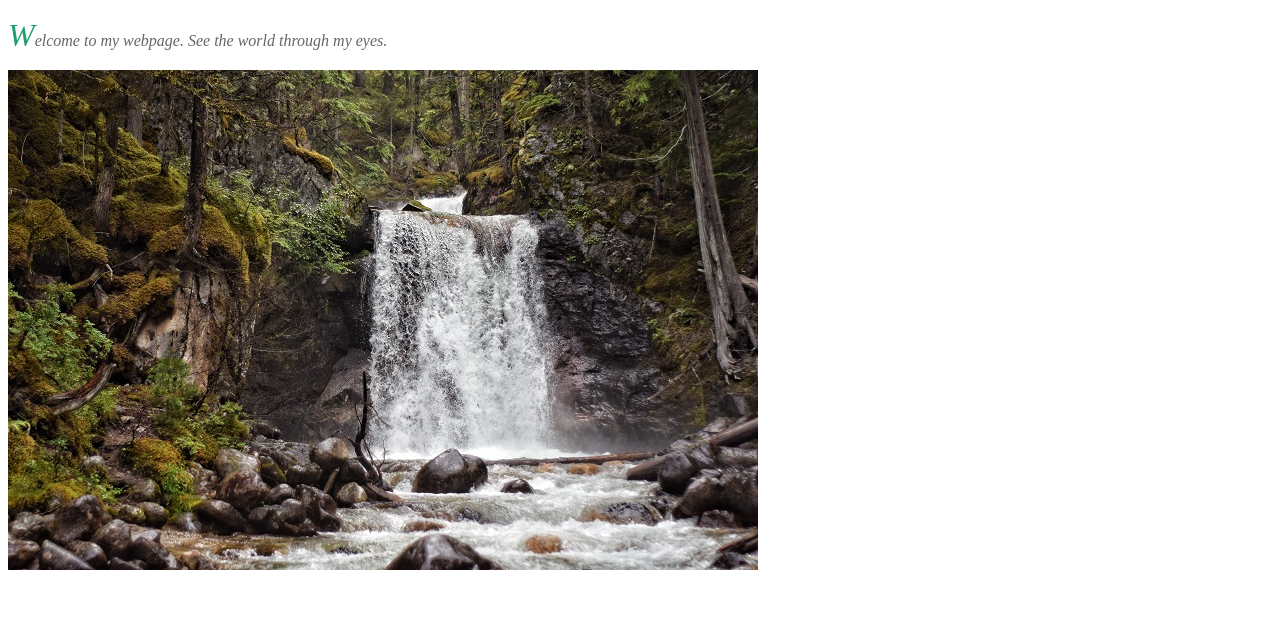
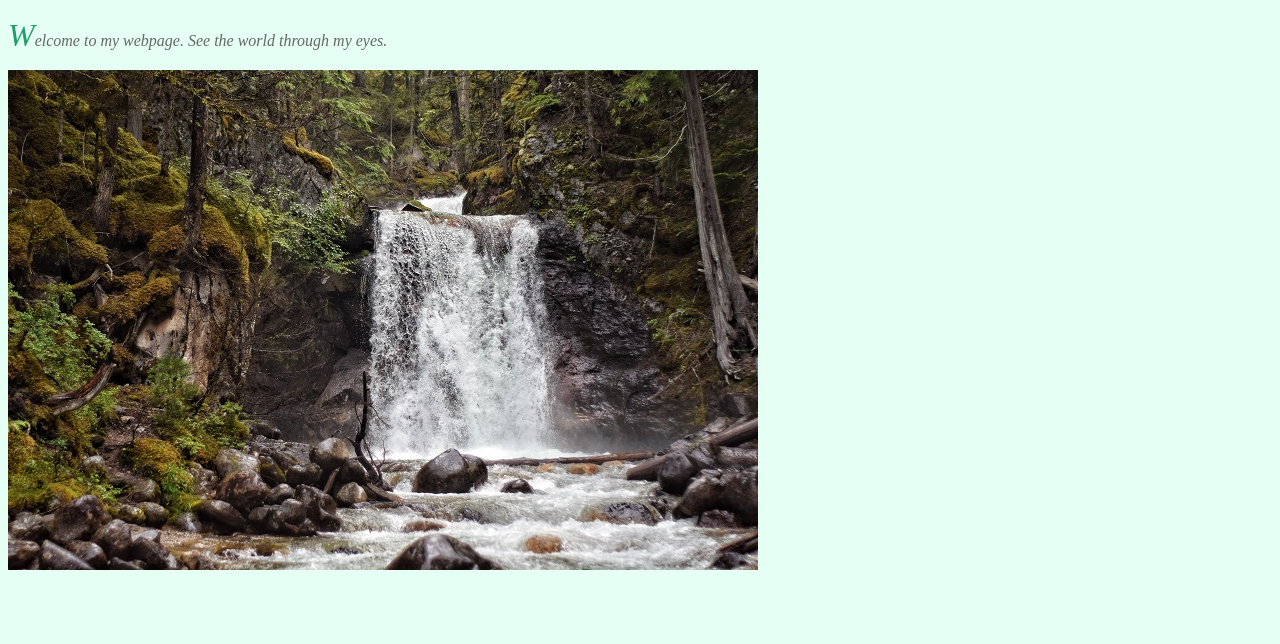
Before and after one commit to idemab/idemab.github.io, a plain HTML site: page index.html in a window 1280 px wide. Shown: the part 156-800 px from the top of the page. Drawn offline with Linux system fonts and the light colour scheme.

Commit message:
Update mystyle.css

```diff
--- a/mystyle.css
+++ b/mystyle.css
@@ -1,3 +1,6 @@
+body{
+  background-color:#E5FFF5;
+}
 h1{
   background-color:#000;
   color:#fff;
```
